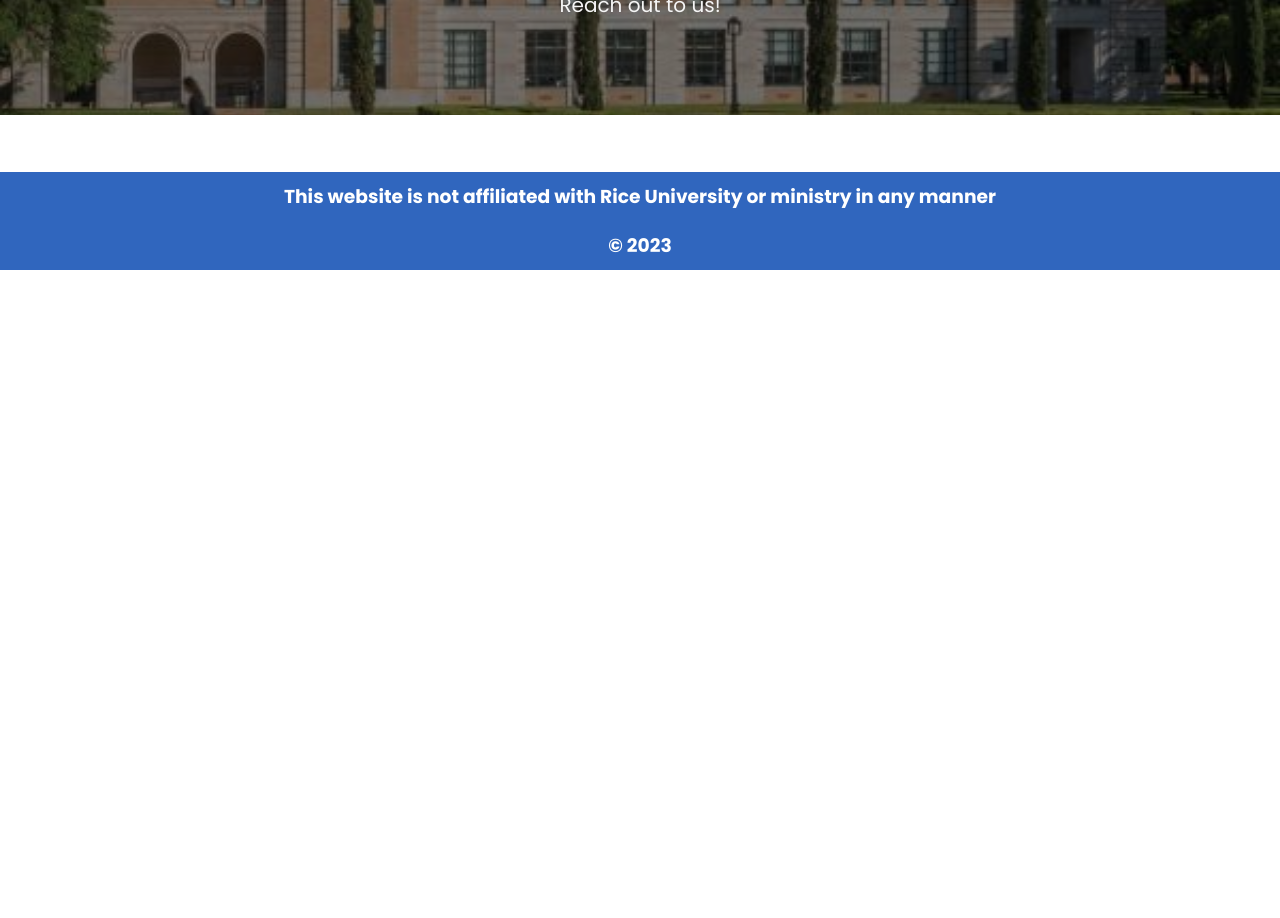
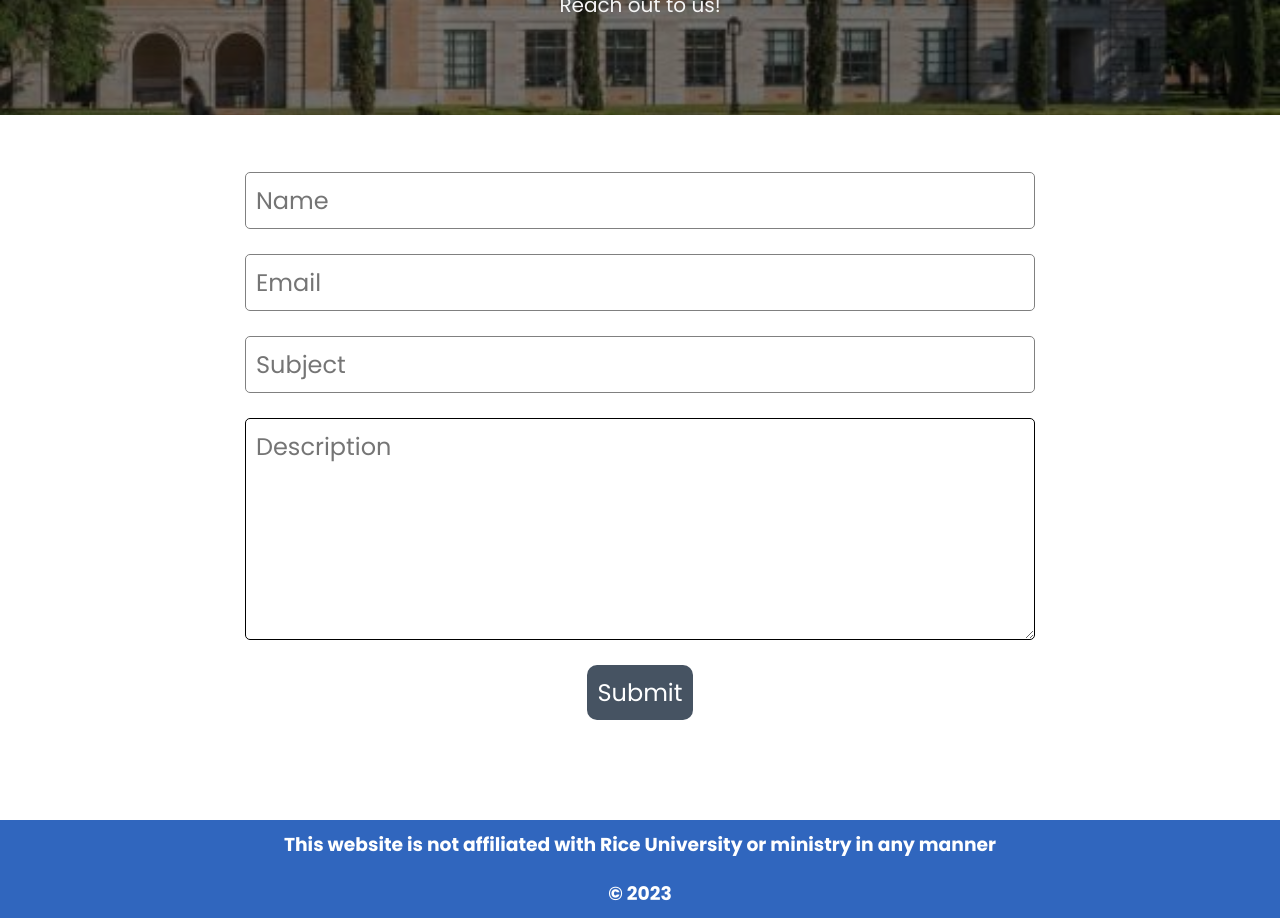
Before and after one commit to JonathanJang24/RiceBoCWebsite, a React (Create React App) app in the folder client/: page /contact in a window 1280 px wide. Shown: the part 360-1278 px from the top of the page. Before the commit the page ends 800 px from the top, so only its background shows below. Built offline with nearby package versions, Linux system fonts and the light colour scheme.

Commit message:
contact and about page done

```diff
--- a/client/src/pages/About/About.jsx
+++ b/client/src/pages/About/About.jsx
@@ -1,5 +1,6 @@
 import Banner from "../../components/Banner/Banner"
 import AboutImg from '../../common/images/about-page-image.jpg'
+import styles from './about.module.css'
 
 const About = () => {
     return (
@@ -9,8 +10,20 @@ const About = () => {
                 title="About"
                 subtitle="What is this webpage?"
             />
+
+            <h1 className={styles.sectionTitle}>What is this about?</h1>
+            <div className={styles.container}>
+                <p>The idea behind this website was sparked by Christians at Rice who understood the importance of unity among the Body of Christ, along with the lack of such unity on campus. We understand the value in getting plugged into a ministry, having fellowship among brothers and sisters, as well as demonstrating God's love to those both within and outside of the Covenant Community. If non-believers cannot see the Gospel within the Church, how will they see it outside of it? To be a Christian means to be connected with other believers through a bond foreign to the world: a relationship built upon the unshakable foundation of Jesus Christ. We hope and pray that God's people around campus, and the world, can take part in worship, fellowship, and minsitry alongside one another.</p>
+            </div>
+
+            <h1 className={styles.sectionTitle}>Are you guys unitarian?</h1>
+            <div className={styles.container}>
+                <p>We are <span className={styles.bolden}>not</span> a unitarian, pantheistic, or Christian universalist movement. There are core tenants of orthodoxy that people must adhere too in order to be considered Christian. There is exclusivity amongst God's people and a clear distinction between those within and outside of the Church, as well as those who have not yet been regenerated and saved. Though as Christians we strive to "...keep our conduct excellent among the Gentiles..." (1 Peter 2:12) we will politely decline relationship to groups we deem heretical.</p>
+            </div>
+
+            <div className={styles.container}>A special shoutout to those involved in the organizing and making of this whole idea:...</div>
+
         </div>
-
     )
 }
 
--- a/client/src/pages/About/about.module.css
+++ b/client/src/pages/About/about.module.css
@@ -0,0 +1,24 @@
+
+.container{
+    margin: 0 auto 100px auto;
+    display: flex;
+    justify-content: center;
+    align-items: center;
+    text-align: center;
+    width: 70%;
+    font-size: 25px;
+
+}
+
+.bolden{
+    font-weight: bold;
+}
+
+.sectionTitle{
+    font-size: 48px;
+    text-align: center;
+    margin: 100px auto 10px auto;
+    padding: 5px;
+    background: #8AE1FC ;
+    width: fit-content;
+}
--- a/client/src/pages/Contact/Contact.jsx
+++ b/client/src/pages/Contact/Contact.jsx
@@ -1,7 +1,25 @@
 import ContactImg from '../../common/images/contact-page-image.jpg'
 import Banner from '../../components/Banner/Banner'
+import styles from './contact.module.css'
+import {useState} from 'react'
 
 const Contact = () => {
+
+    const [formData, setFormData] = useState({'name':'','email':'','subject':'','description':''})
+
+    const handleChange = (event) => {
+
+        const name = event.target.name
+        const value = event.target.value
+        setFormData(values => ({...values,[name]:value}))
+
+    }
+
+    const handleSubmit = (event) => {
+        event.preventDefault()
+        console.log(formData)
+    }
+
     return (
         <div>
             <Banner
@@ -9,6 +27,16 @@ const Contact = () => {
                 subtitle="Reach out to us!"
                 photo={ContactImg}
             />
+
+            <div className={styles.formContainer}>
+                <form onSubmit={handleSubmit} className={styles.formStyle}>
+                    <input name='name' type="text" onChange={handleChange}value={formData['name']} placeholder='Name' required/>
+                    <input name='email' type="email" onChange={handleChange} value={formData['email']} placeholder='Email' required/>
+                    <input name='subject' type="text" onChange={handleChange} value={formData['subject']} placeholder='Subject' required/>
+                    <textarea className={styles.description} name="description" onChange={handleChange} value={formData['description']} placeholder='Description' required></textarea>
+                    <button type="submit" className={styles.submitBtn}>Submit</button>
+                </form>
+            </div>
         </div>
     )
 }
--- /dev/null
+++ b/client/src/pages/Contact/contact.module.css
@@ -0,0 +1,45 @@
+
+.formContainer{
+    display: flex;
+    align-items: center;
+    justify-content: center;
+}
+
+.formStyle{
+    margin: 50px 0;
+    display: flex;
+    justify-content: center;
+    align-items: center;
+    flex-direction: column;
+    gap: 25px;
+    width: 60%;
+}
+
+.formStyle input,textarea{
+    font-size: 24px;
+    width: 100%;
+    padding: 10px;
+    border-radius: 5px;
+    border: 1px solid gray;
+}
+
+.description{
+    width: 100%;
+    height: 200px;
+    border: 1px solid black
+}
+
+.submitBtn{
+    font-size: 24px;
+    border: none;
+    padding: 10px;
+    border-radius: 10px;
+    transition: background 0.5s ease-out;
+    color: white;
+    background: #465362;
+}
+
+.submitBtn:hover{
+    cursor: pointer;
+    background: #59CD90;
+}
```
